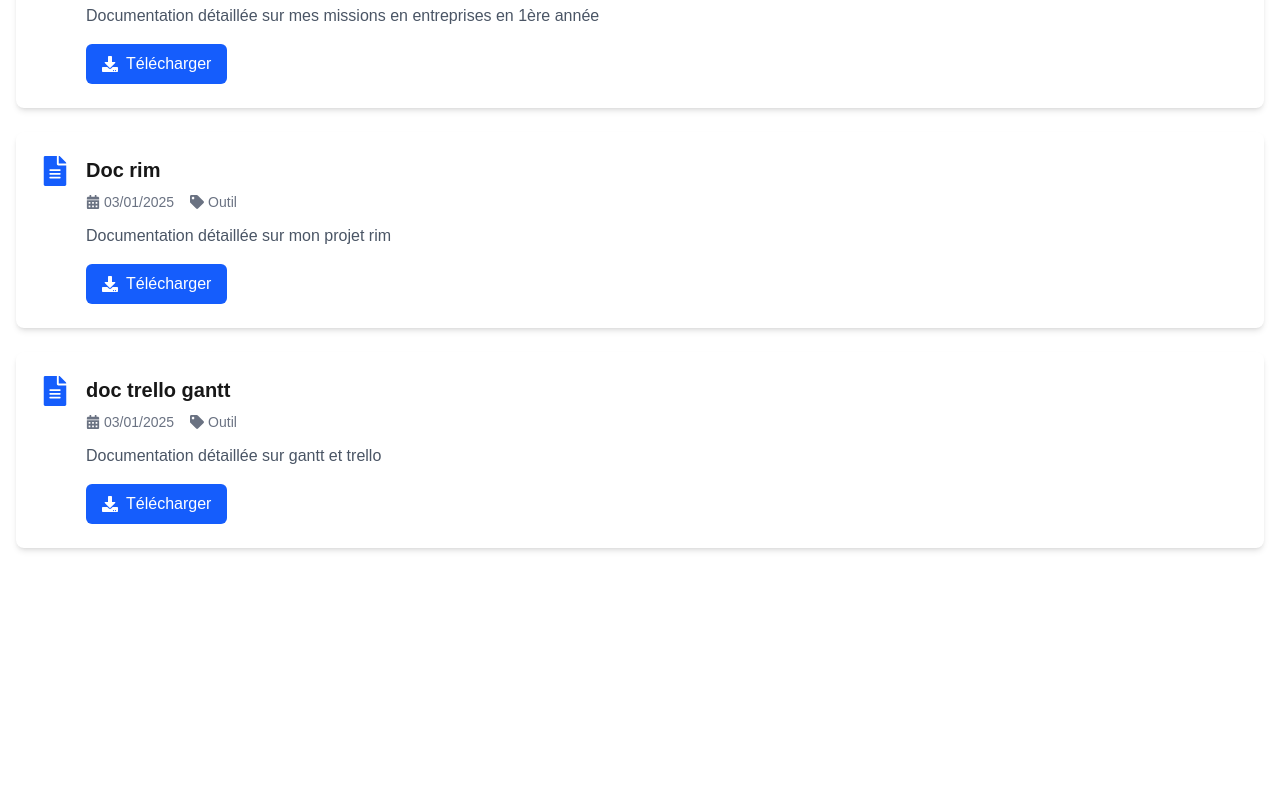
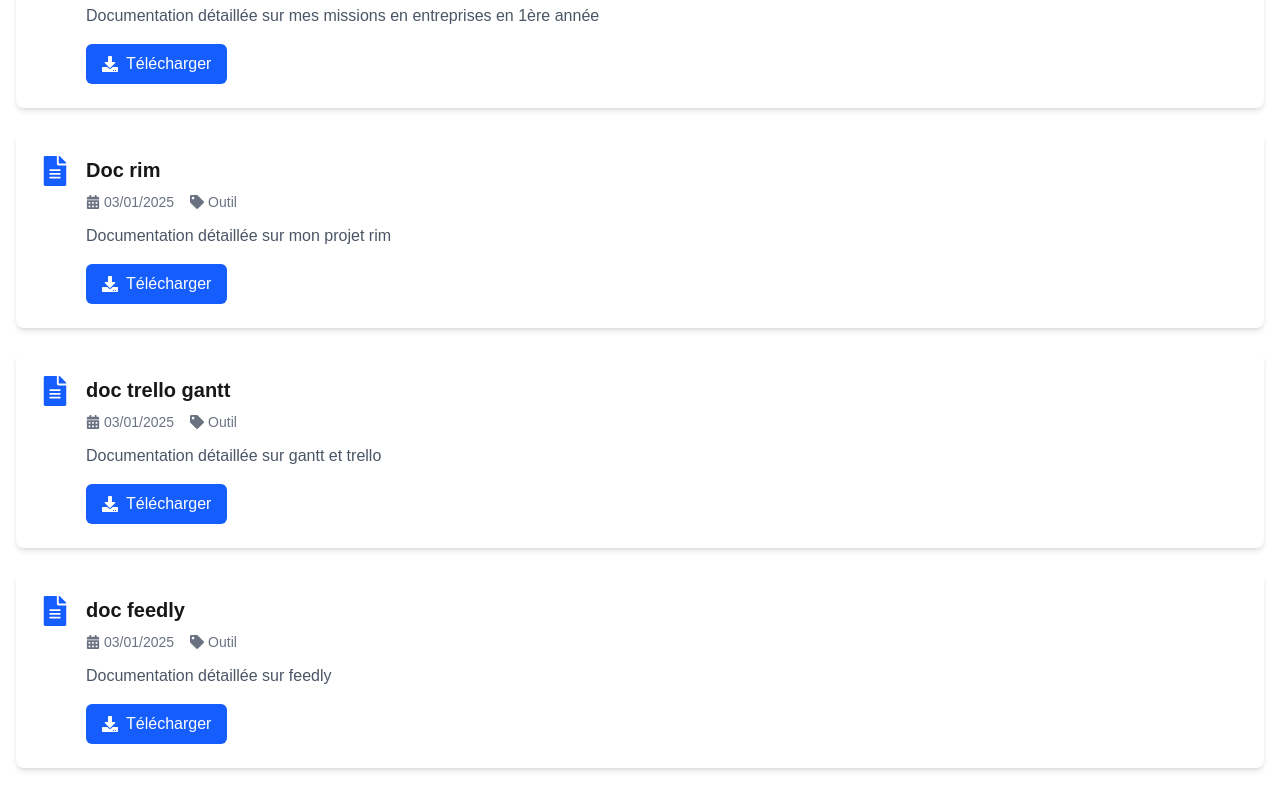
Before and after one commit to Dalil03/Portfolio-bts, a Next.js app: page /documentation in a window 1280 px wide. Shown: the part 2096-2896 px from the top of the page. Before the commit the page ends 2676 px from the top, so only its background shows below. Built offline with nearby package versions, Linux system fonts and the light colour scheme.

Commit message:
ajout feedly

```diff
--- a/pages/documentation.js
+++ b/pages/documentation.js
@@ -96,6 +96,15 @@ export default function Documentation() {
       date: "1-3-25",
       lien: "/doc-gantt-trello.pdf"
     },
+    {
+      id: "doc-feedly",
+      titre: "doc feedly",
+      description: "Documentation détaillée sur feedly",
+      categorie: "Outil",
+      date: "1-3-25",
+      lien: "/doc-feedly.pdf"
+    },
+
   ];
 
   // État pour la recherche et le filtrage
```
Also changed, not shown: 1 other file (tests, documents, lock files or other folders).
